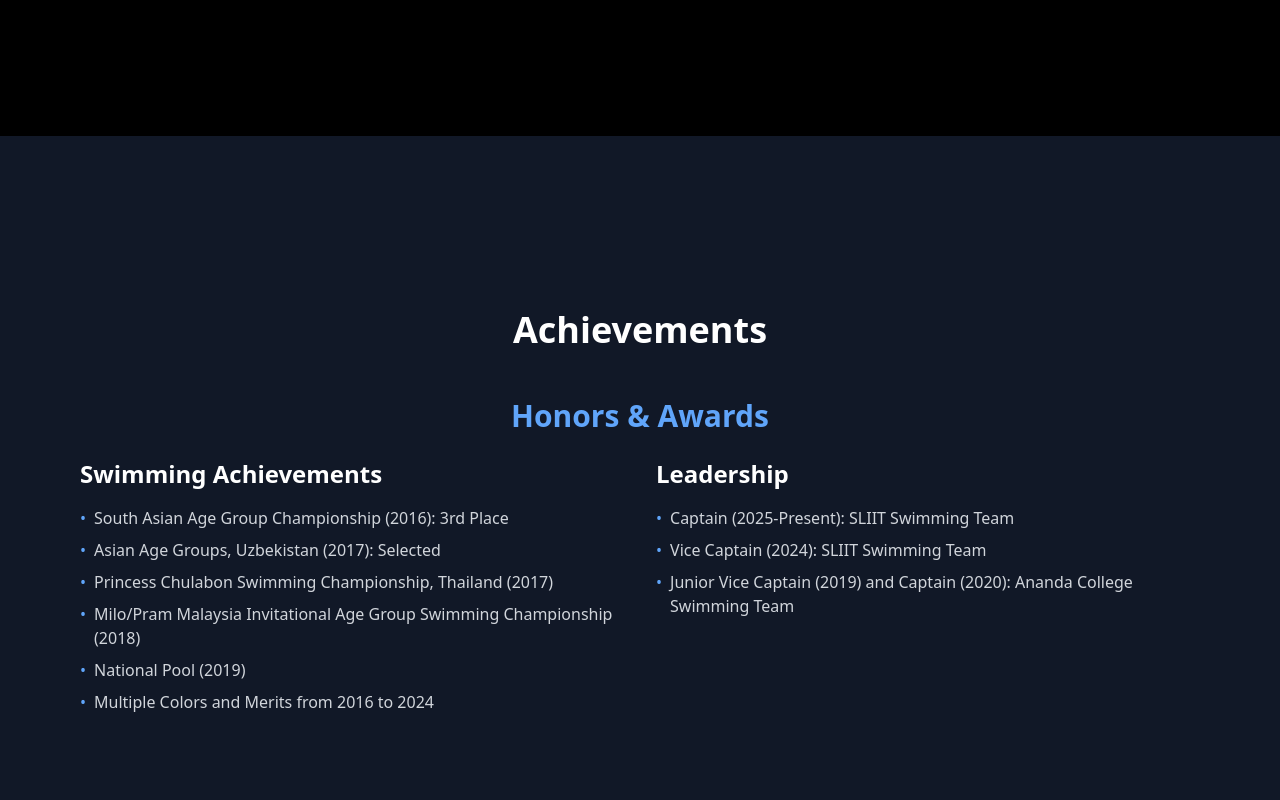
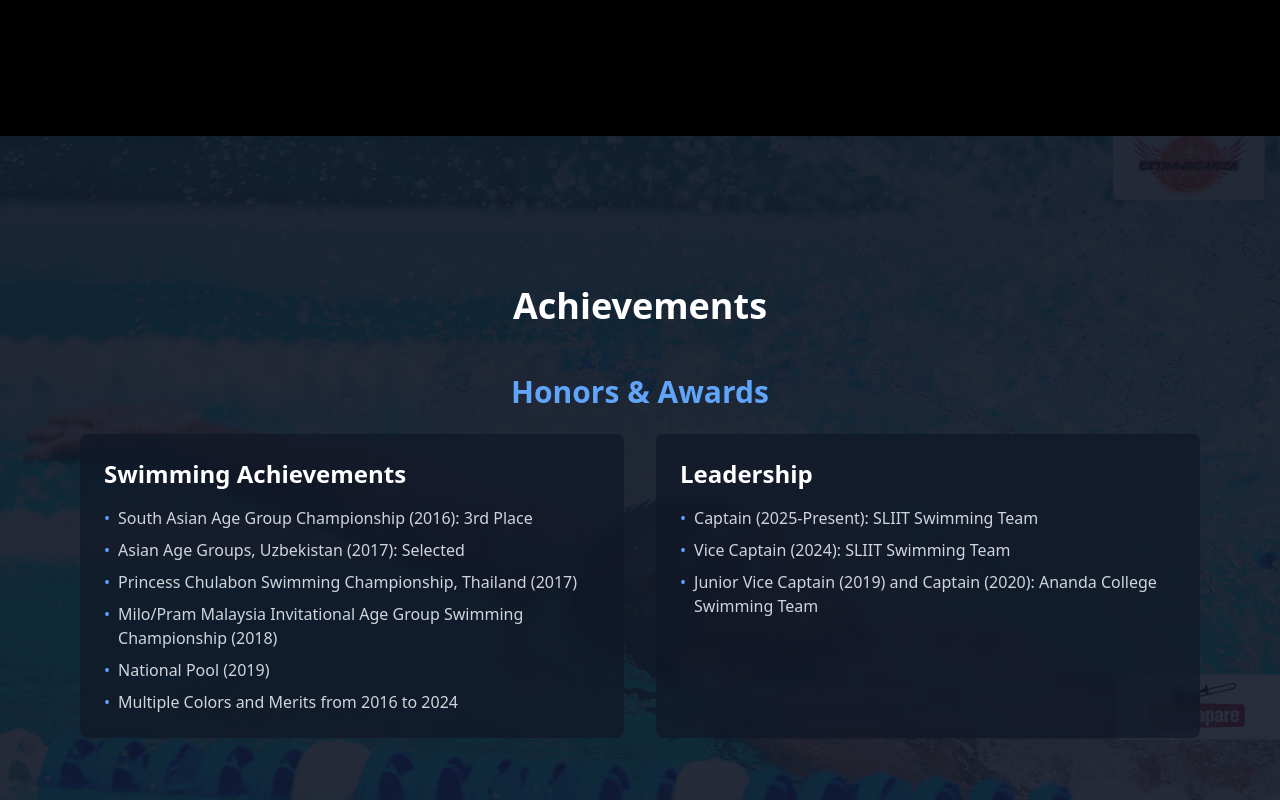
Before and after one commit to MPcooray/portfolio, a Next.js app: page / in a window 1280 px wide. Shown: the part 2480-3280 px from the top of the page. Built offline with nearby package versions, Linux system fonts and the light colour scheme.

Commit message:
Implement code changes to enhance functionality and improve performance

```diff
--- a/app/components/Achievements.tsx
+++ b/app/components/Achievements.tsx
@@ -1,8 +1,7 @@
-'use client'
-
-import React from 'react'
-import { motion } from 'framer-motion'
-import { useInView } from 'react-intersection-observer'
+"use client"
+import { motion } from "framer-motion"
+import { useInView } from "react-intersection-observer"
+import Image from "next/image"
 
 export default function Achievements() {
   const [ref, inView] = useInView({
@@ -16,28 +15,50 @@
     "Princess Chulabon Swimming Championship, Thailand (2017)",
     "Milo/Pram Malaysia Invitational Age Group Swimming Championship (2018)",
     "National Pool (2019)",
-    "Multiple Colors and Merits from 2016 to 2024"
+    "Multiple Colors and Merits from 2016 to 2024",
   ]
 
   const leadershipAchievements = [
     "Captain (2025-Present): SLIIT Swimming Team",
     "Vice Captain (2024): SLIIT Swimming Team",
-    "Junior Vice Captain (2019) and Captain (2020): Ananda College Swimming Team"
+    "Junior Vice Captain (2019) and Captain (2020): Ananda College Swimming Team",
   ]
 
   return (
-    <section ref={ref} className="min-h-screen flex items-center justify-center py-24 bg-gray-900">
+    <section ref={ref} className="min-h-screen flex items-center justify-center py-24 relative overflow-hidden">
+      {/* Single swimming photo background */}
+      <div className="absolute inset-0 w-full h-full">
+        <motion.div
+          initial={{ opacity: 0 }}
+          animate={inView ? { opacity: 0.15 } : {}}
+          transition={{ duration: 1 }}
+          className="w-full h-full relative"
+        >
+          <Image
+            src="/swim1.jpg?height=1080&width=1920"
+            alt="Swimming background"
+            fill
+            className="object-cover"
+            priority
+          />
+        </motion.div>
+      </div>
+
+      {/* Gradient overlay to improve text readability */}
+      <div className="absolute inset-0 bg-gradient-to-b from-gray-900/50 to-gray-900/30 z-10"></div>
+
+      {/* Content */}
       <motion.div
         initial={{ opacity: 0, y: 50 }}
         animate={inView ? { opacity: 1, y: 0 } : {}}
         transition={{ duration: 0.8 }}
-        className="max-w-6xl mx-auto px-4"
+        className="max-w-6xl mx-auto px-4 relative z-20"
       >
         <h2 className="text-4xl font-bold mb-12 text-white text-center">Achievements</h2>
         <div className="mb-12">
           <h3 className="text-3xl font-semibold mb-6 text-blue-400 text-center">Honors & Awards</h3>
           <div className="flex flex-col md:flex-row gap-8">
-            <div className="md:w-1/2">
+            <div className="md:w-1/2 bg-gray-900/70 p-6 rounded-lg backdrop-blur-sm">
               <h4 className="text-2xl font-semibold mb-4 text-white">Swimming Achievements</h4>
               <ul className="space-y-2">
                 {swimmingAchievements.map((achievement, index) => (
@@ -54,7 +75,7 @@
                 ))}
               </ul>
             </div>
-            <div className="md:w-1/2">
+            <div className="md:w-1/2 bg-gray-900/70 p-6 rounded-lg backdrop-blur-sm">
               <h4 className="text-2xl font-semibold mb-4 text-white">Leadership</h4>
               <ul className="space-y-2">
                 {leadershipAchievements.map((achievement, index) => (
```
Also changed, not shown: public/swim1.jpg (added).
